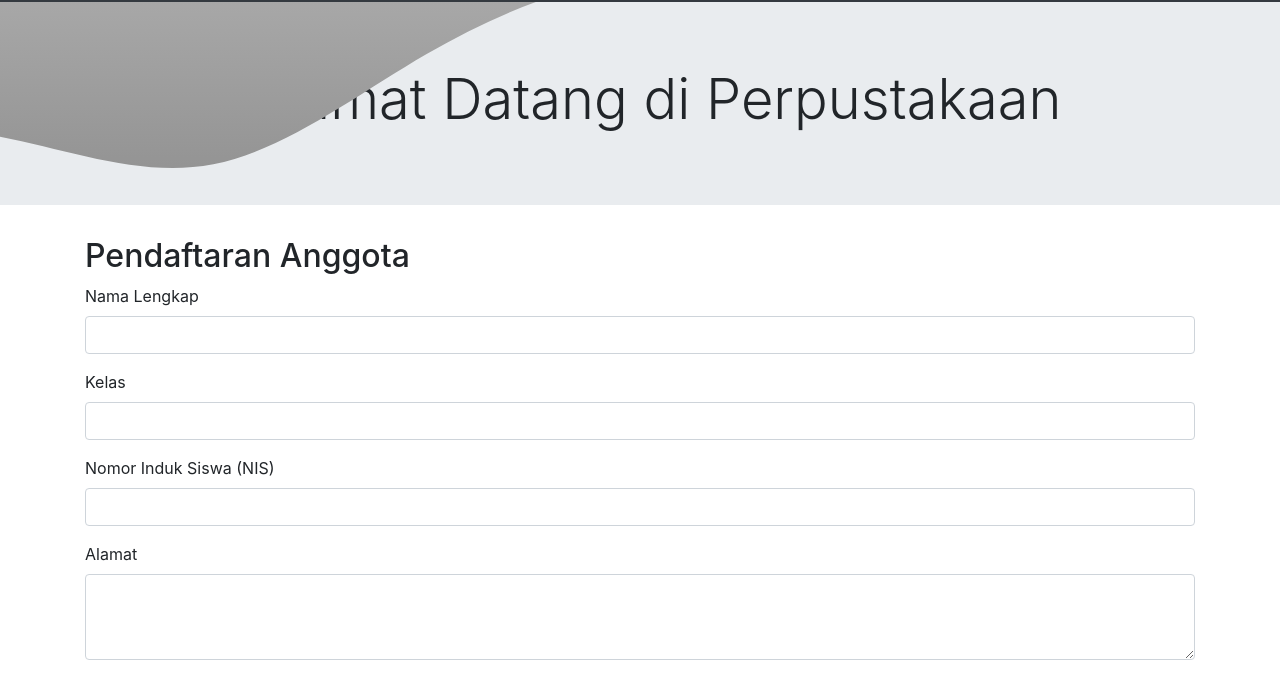
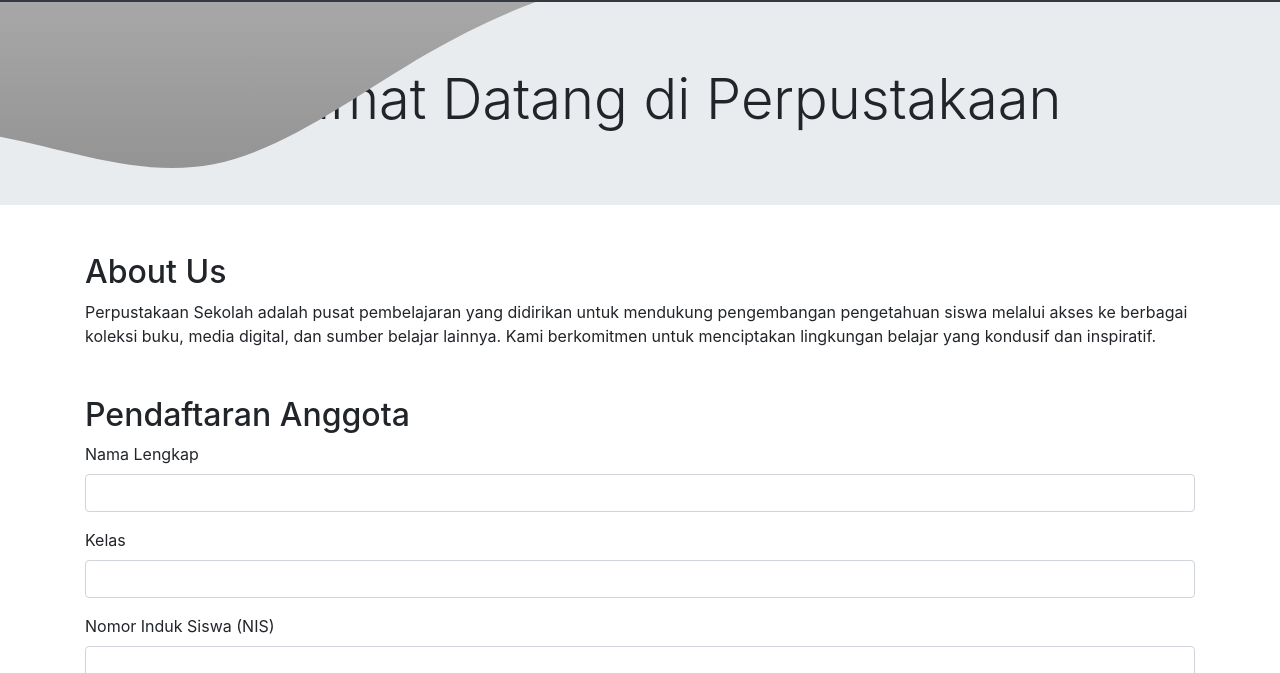
Before and after one commit to aliiuii/evaluasi4, a plain HTML site: page index.html in a window 1280 px wide. Shown: the part 64-737 px from the top of the page. Drawn offline with nearby package versions, Linux system fonts and the light colour scheme.

Commit message:
Update index.html

```diff
--- a/index.html
+++ b/index.html
@@ -56,7 +56,7 @@
                 <!-- Form Pencarian -->
                 <form class="d-flex ms-auto" role="search">
                     <input class="form-control me-2 bg-dark text-white border-light" type="search" placeholder="Cari buku..." aria-label="Search" required>
-                    <button class="btn btn-outline-success" type="submit">Cari</button>
+                    <button class="btn btn-outline-success" type="s_ubmit">Cari</button>
                 </form>
             </div>
         </div>
@@ -85,9 +85,20 @@
         </section>
     </div>
 
+    <div class="container mt-5">
+        <section id="about">
+            <h2>About Us</h2>
+            <p>
+                Perpustakaan Sekolah adalah pusat pembelajaran yang didirikan untuk mendukung pengembangan pengetahuan siswa
+                melalui akses ke berbagai koleksi buku, media digital, dan sumber belajar lainnya.
+                Kami berkomitmen untuk menciptakan lingkungan belajar yang kondusif dan inspiratif.
+            </p>
+        </section>
+    </div>
+
 
     <div class="container">
-        <section id="pendaftaran">
+        <section id="pendaftaran" class="mt-5">
             <h2>Pendaftaran Anggota</h2>
             <form name="Contact-Form">
                 <div class="mb-3">
```
